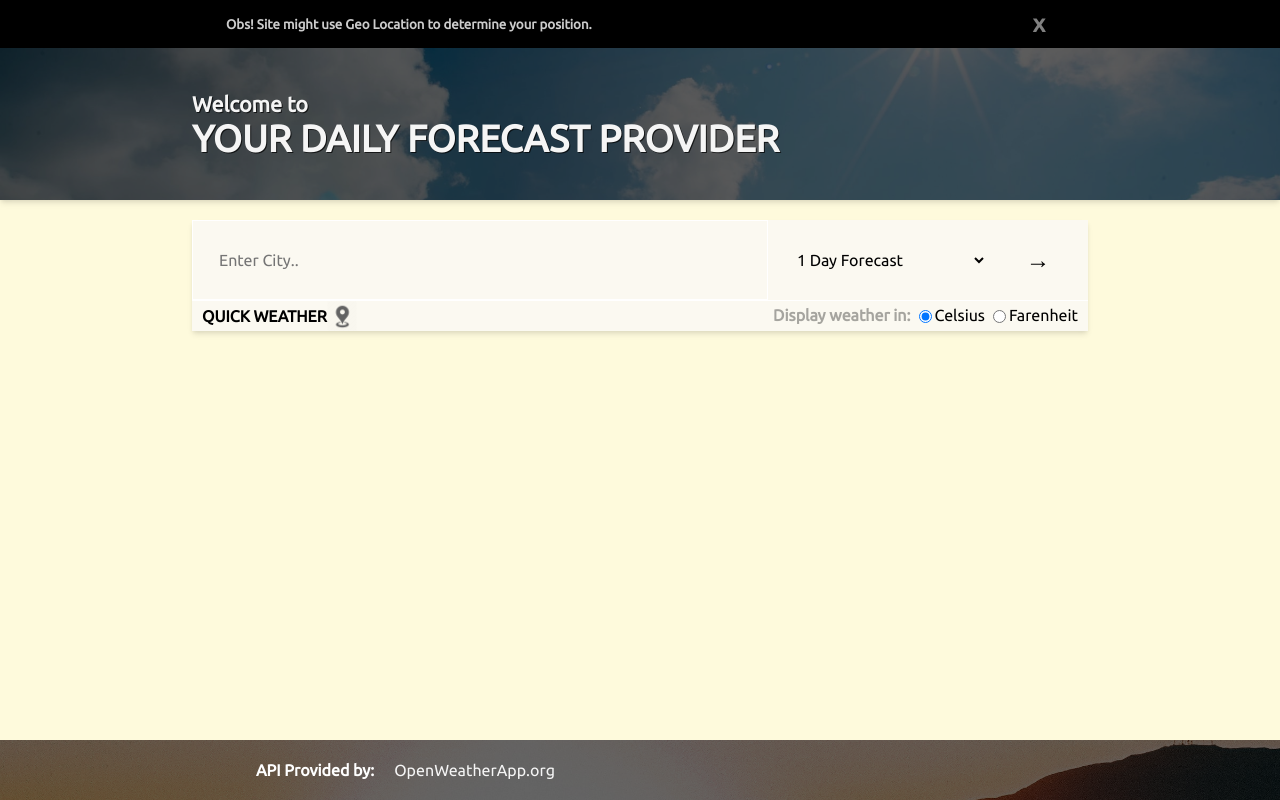
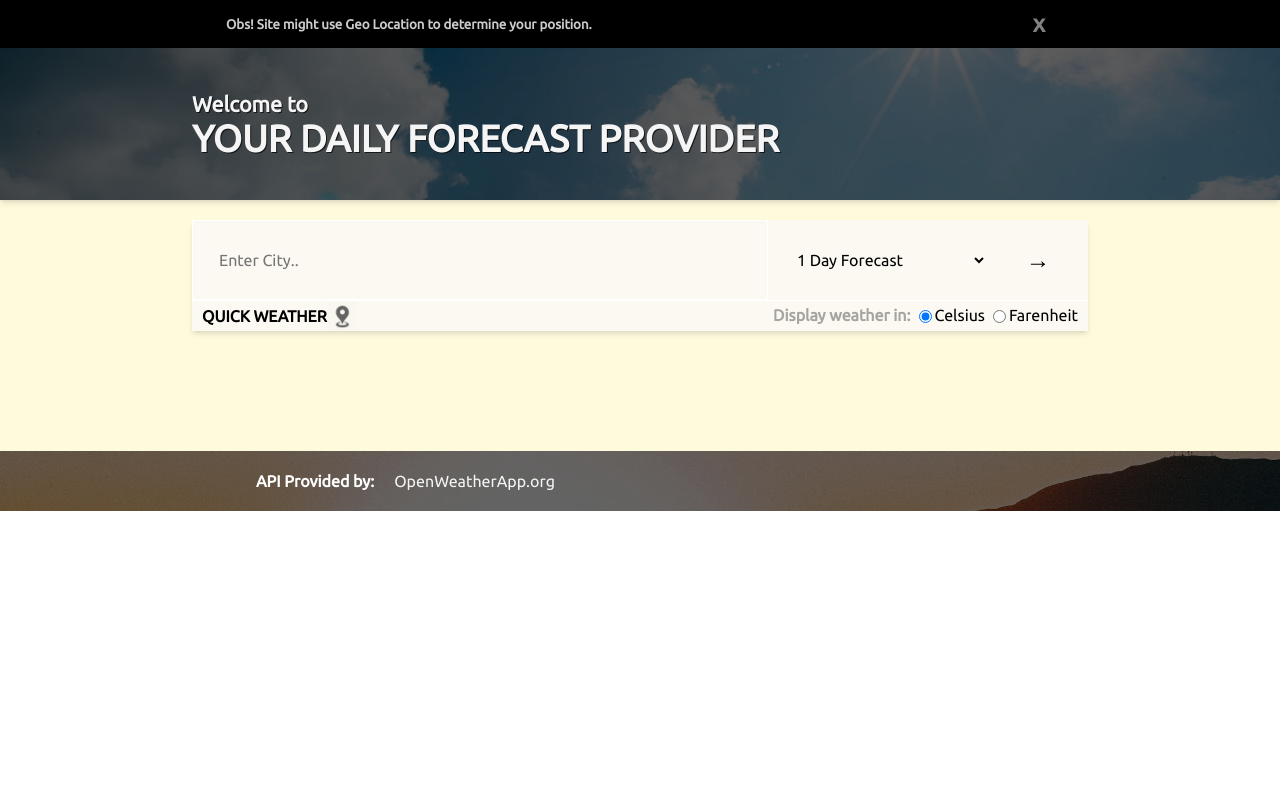
Before and after one commit to abdejohan/u09-react-weather-app, a React (Create React App) app: page / in a window 1280 px wide. Built offline with nearby package versions, Linux system fonts and the light colour scheme; no server answers.

Commit message:
Remove wrapper component

```diff
--- a/src/App.tsx
+++ b/src/App.tsx
@@ -1,17 +1,10 @@
-import React from 'react';
-import './styles/App.scss';
+import React from "react";
+import "./styles/App.scss";
 
-import Wrapper from './components/Wrapper';
-import Main from './components/Main';
-
-
+import Main from "./components/Main";
 
 function App() {
-  return (
-    <Wrapper>
-      <Main />
-    </Wrapper>
-  );
+  return <Main />;
 }
 
 export default App;
--- a/src/components/Wrapper.tsx
+++ /dev/null
@@ -1,15 +0,0 @@
-import React from 'react';
-
-const Wrapper = (props: { children: React.ReactNode; }) => {
-
-  return (
-
-    <div className="wrapper">
-
-      { props.children }
-
-    </div>
-  )
-}
-
-export default Wrapper;
--- a/src/styles/App.scss
+++ b/src/styles/App.scss
@@ -1,4 +1,3 @@
-@import "./modules/_wrapper";
 @import "./modules/_main";
 @import "./modules/weather-search";
 @import "./modules/display-data";
@@ -6,12 +5,11 @@
 @import "./modules/content";
 @import "./modules/footer";
 
-
 * {
   margin: 0;
   padding: 0;
   box-sizing: border-box;
-  font-family: 'Ubuntu', sans-serif;
+  font-family: "Ubuntu", sans-serif;
 }
 
 .App {
@@ -19,8 +17,10 @@
   height: 100%;
 }
 
-html, body, #root, .App{
+html,
+body,
+#root,
+.App {
   height: 100%;
   width: 100%;
-  background-color: #FEFADC;
 }
--- a/src/styles/modules/_footer.scss
+++ b/src/styles/modules/_footer.scss
@@ -1,5 +1,4 @@
 .footer {
-  position: fixed;
   bottom: 0px;
   width: 100%;
   height: 60px;
@@ -22,7 +21,6 @@
     font-weight: bold;
   }
 
-
   &__list {
     color: white;
     z-index: 4;
@@ -43,9 +41,7 @@
   &__link:visited {
     color: rgb(161, 23, 46);
   }
-
 }
-
 
 /* Dark effect on image */
 .darken {
--- a/src/styles/modules/_main.scss
+++ b/src/styles/modules/_main.scss
@@ -1,11 +1,10 @@
 .main {
-  height: 100%;
+  height: auto;
   width: 100%;
   display: flex;
   flex-flow: column nowrap;
+  background-color: #fefadc;
 }
 
-
 @media screen and (min-width: 500px) {
-
 }
--- a/src/styles/modules/_wrapper.scss
+++ /dev/null
@@ -1,11 +0,0 @@
-.wrapper {
-
-  display: flex;
-
-  justify-content: center;
-
-  align-items: center;
-
-  height: 100%;
-
-}
```
